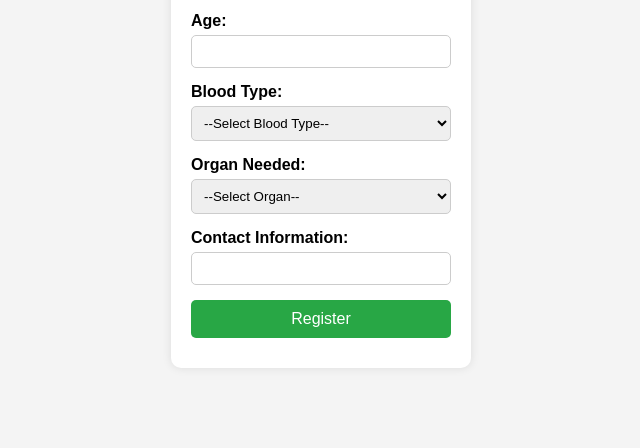
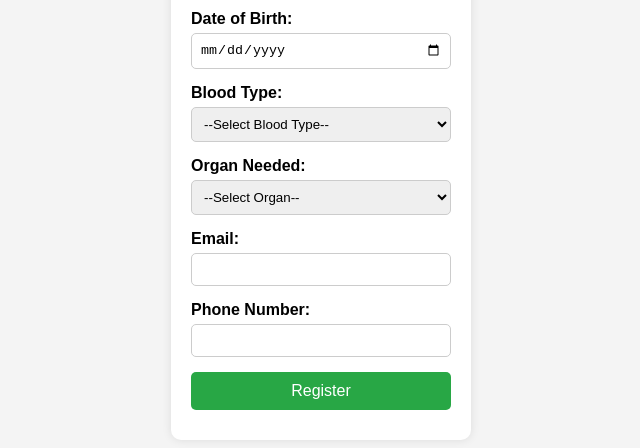
Before and after one commit to VedikaKatoch/projects, a plain HTML site: page recipient.html in a window 1280 px wide. Shown: the part 294-742 px from the top of the page, without its empty margins (319-959 px from the left). Drawn offline with Linux system fonts and the light colour scheme.

Commit message:
Update recipient.html

```diff
--- a/recipient.html
+++ b/recipient.html
@@ -15,6 +15,9 @@
 
             <label for="age">Age:</label>
             <input type="number" id="age" name="age" required>
+
+            <label for="dob">Date of Birth:</label>
+            <input type="date" id="dob" name="dob" required>
 
             <label for="bloodType">Blood Type:</label>
             <select id="bloodType" name="bloodType" required>
@@ -39,8 +42,14 @@
                 <option value="pancreas">Pancreas</option>
             </select>
 
-            <label for="contact">Contact Information:</label>
-            <input type="text" id="contact" name="contact" required>
+
+            <label for="email">Email:</label>
+            <input type="email" id="email" name="email" required>
+
+            <label for="phone">Phone Number:</label>
+            <input type="tel" id="phone" name="phone" required>
+
+
 
             <button type="submit">Register</button>
         </form>
```
